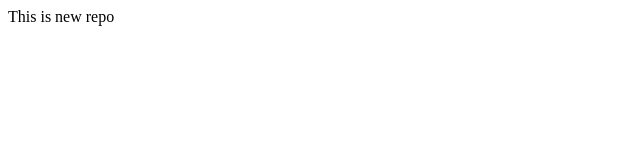
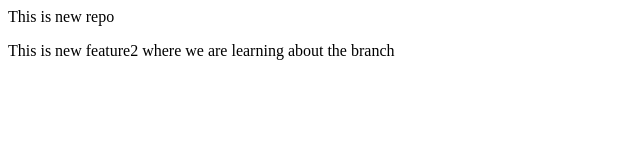
Before and after one commit to PratikGaw/some-thing, a plain HTML site: page index.html in a window 1280 px wide. Shown: the whole page, without its empty margins (0-640 px from the left). Drawn offline with Linux system fonts and the light colour scheme.

Commit message:
Add new feature2

```diff
--- a/index.html
+++ b/index.html
@@ -1 +1,2 @@
 <p>This is new repo </p>
+<p>This is new feature2 where we are learning about the branch</p>
```
